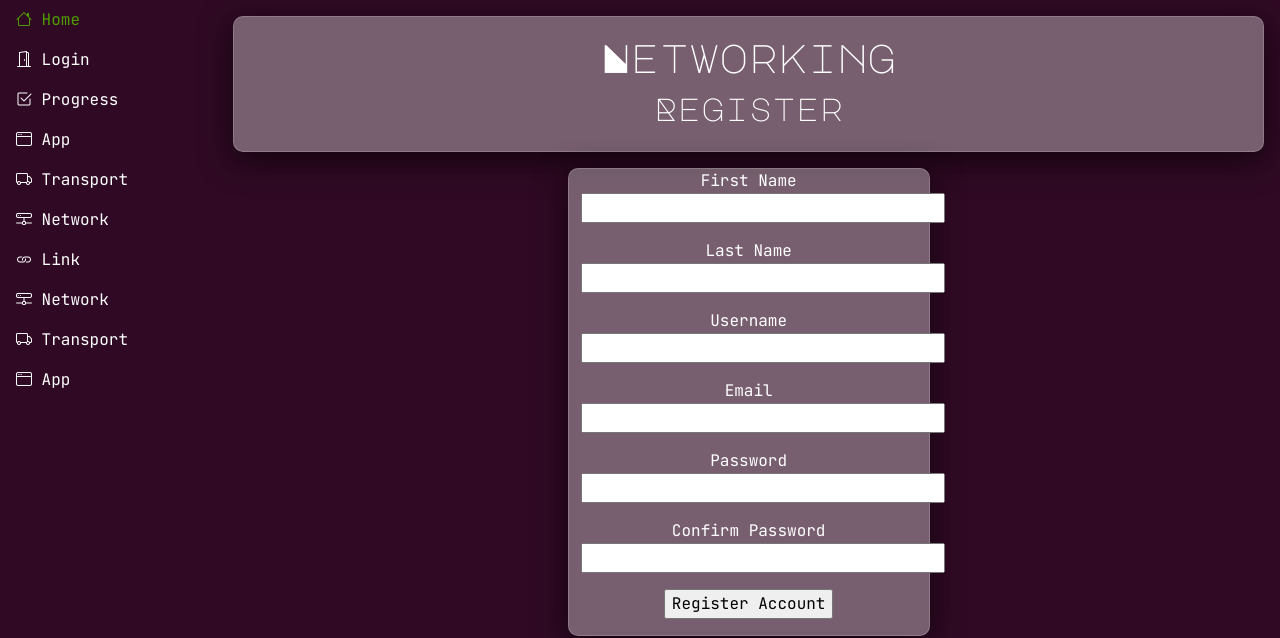
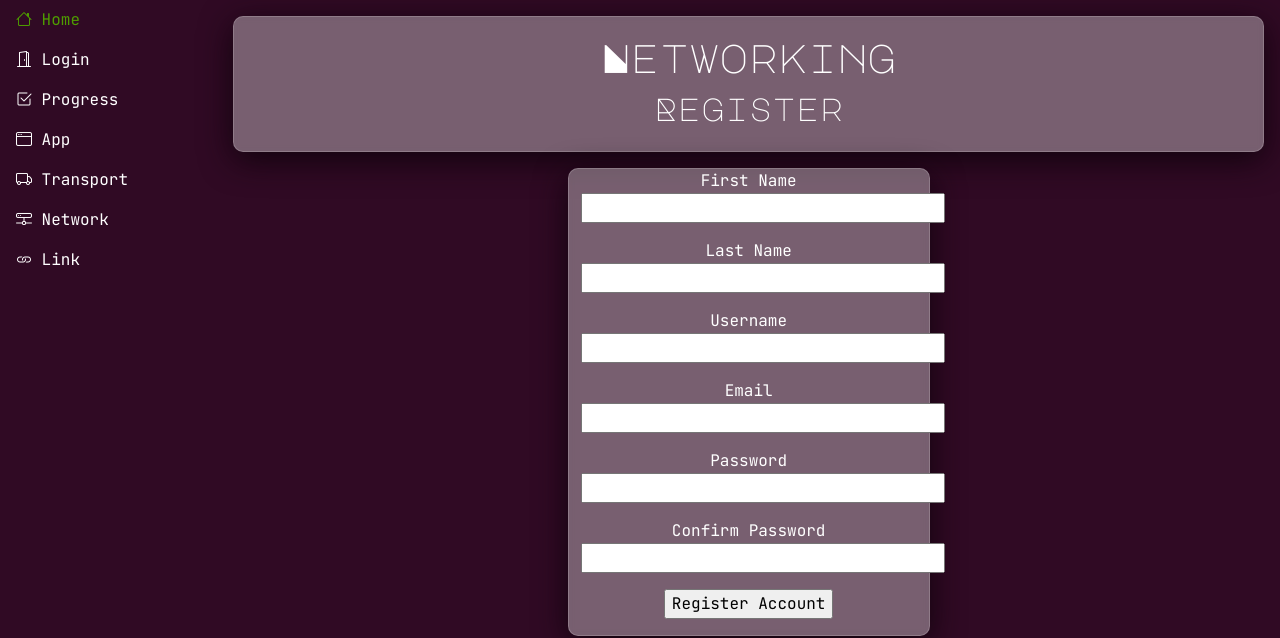
Before and after one commit to 21967284/Learn-Networking, a Flask app: page /register in a window 1280 px wide. Shown: the top 638 px of the page. Run offline with Flask 2, Linux system fonts and the light colour scheme; some libraries are stand-ins or nearby versions.

Commit message:
commenting for readability

```diff
--- a/app/__init__.py
+++ b/app/__init__.py
@@ -4,10 +4,14 @@ from flask_sqlalchemy import SQLAlchemy
 from flask_migrate import Migrate
 from flask_login import LoginManager
 
+# initialise app as a Flask object
 app = Flask(__name__)
+# run the config function to establish environment variables
 app.config.from_object(Config)
+# handle database management using SQLAlchemy and Flask-migrate (for portable databases)
 db = SQLAlchemy(app)
 migrate = Migrate(app, db, render_as_batch=True)
+# handle user authentification for logins
 login = LoginManager(app)
 login.login_view = 'login'
 
--- a/app/routes.py
+++ b/app/routes.py
@@ -1,3 +1,5 @@
+## define the urls of each webpage ##
+
 from flask import render_template, request, redirect, url_for, flash
 from app import app, db
 from app.forms import LoginForm, RegisterForm
@@ -5,14 +7,12 @@ from flask_login import current_user, login_user, logout_user, login_required
 from app.models import User
 from werkzeug.urls import url_parse
 
-@app.route('/home')
+# homepage (set to the root page)
+@app.route('/')
 def home():
     return render_template('home.html', title="A journey through the tcp/ip model")
 
-@app.route('/')
-def welcome():
-    return render_template('welcome.html')
-
+# login page
 @app.route('/login', methods=['GET', 'POST'])
 def login():
     #don't allow logged in users to access this page
@@ -40,11 +40,14 @@ def login():
 
     return render_template('login.html', title="Login", lForm=lForm)
 
+# logout button replaces login if the user is authenticated
 @app.route('/logout')
 def logout():
     logout_user()
+    # if the link is clicked, log the user out then reroute them back to home
     return redirect(url_for('home'))
 
+# register page - this function is very similar to the login function
 @app.route('/register', methods=['GET', 'POST'])
 def register():
     if current_user.is_authenticated:
@@ -55,36 +58,31 @@ def register():
     if rForm.validate_on_submit():
         user = User(first_name=rForm.firstname.data, last_name=rForm.lastname.data, username=rForm.username.data, email=rForm.email.data)
         user.set_password(rForm.password.data)
+        # add the new user to the database and save the changes
         db.session.add(user)
         db.session.commit()
+        # we can edit the style of flash messages to help the website interact with users
         flash('Congratulations {}, you are now a registered user!'.format(rForm.firstname.data))
         return redirect(url_for('login'))
 
     return render_template('register.html', title="Register", rForm=rForm)
+
+# all empty pages (yet to be implemented so far)
 
 # we may require user to be logged in to view their progress page
 @app.route('/progress')
 @login_required
 def progress():
     return
-@app.route('/application_forward')
-def application_forward():
+@app.route('/application')
+def application():
     return
-@app.route('/transport_forward')
-def transport_forward():
+@app.route('/transport')
+def transport():
     return
-@app.route('/network_forward')
-def network_forward():
+@app.route('/network')
+def network():
     return
 @app.route('/link')
 def link():
     return
-@app.route('/network_reverse')
-def network_reverse():
-    return
-@app.route('/transport_reverse')
-def transport_reverse():
-    return
-@app.route('/application_reverse')
-def application_reverse():
-    return
--- a/app/templates/base.html
+++ b/app/templates/base.html
@@ -36,9 +36,8 @@
               <ul class=" nav flex-column" id="navigationBar">
                 <!-- each element in nav_items is of the format: [label, icon, link] -->
                 {% with nav_items = [['Home','house','home'],['Login','door-open','login'],['Logout','door-closed','logout'],
-                ['Progress','check2-square','progress'],['App','window','application_forward'],['Transport','truck','transport_forward'],
-                ['Network','hdd-network','network_forward'],['Link','link','link'],['Network','hdd-network','network_reverse'],
-                ['Transport','truck','transport_reverse'],['App','window','application_reverse']] %}
+                ['Progress','check2-square','progress'],['App','window','application'],['Transport','truck','transport'],
+                ['Network','hdd-network','network'],['Link','link','link']] %}
                 <!-- loop through nav_items and place them into the navigation bar -->
                 {% for nav_item in nav_items %}
                 <!-- skip login in user is already logged in, likewise, skip logout if user is not logged in -->
@@ -67,6 +66,7 @@
                   </div>
               </div>
 
+              <!-- display flashed messages (definitely prone to change style or position) -->
               {% with messages = get_flashed_messages() %}
               {% if messages %}
               <ul>
@@ -77,6 +77,7 @@
               {% endif %}
               {% endwith %}
 
+              <!-- this block holds the individual page content -->
               {% block content %}{% endblock %}
 
             </div>
--- a/app/templates/login.html
+++ b/app/templates/login.html
@@ -30,7 +30,7 @@
         </div>
     </div>
     <div class="row align-items-end justify-content-md-center">
-        <!-- toggle resiter/login form -->
+        <!-- toggle resiter form -->
         <div id="registerButton" class="col-md-2 col-md-offset-4">
             <div class="white-text">Need an account?</div>
             <a class="btn btn-purple register-btn" href="{{ url_for('register') }}">Register</a>
--- a/app/templates/register.html
+++ b/app/templates/register.html
@@ -51,6 +51,7 @@
         </div>
     </div>
     <div class="row align-items-end justify-content-md-center">
+        <!-- toggle login page -->
         <div id="loginButton" class="col-md-2 col-md-offset-4">
             <div class="white-text">Already have an account?</div>
             <a class="btn btn-purple register-btn" href="{{ url_for('login') }}">Log in</a>
--- a/config.py
+++ b/config.py
@@ -4,5 +4,6 @@ basedir = os.path.abspath(os.path.dirname(__file__))
 class Config(object):
     SECRET_KEY = os.environ.get('SECRET_KEY') or 'you-will-never-guess' #the default will be changed later (or removed)
 
+    # environment variables setup for SQLAlchemy databases
     SQLALCHEMY_DATABASE_URI = os.environ.get("DATABASE_URL") or 'sqlite:///' + os.path.join(basedir, 'database.db')
     SQLALCHEMY_TRACK_MODIFICATIONS = False
```
Also changed, not shown: app/forms.py (+7 -0 lines), app/models.py (+14 -0 lines).
